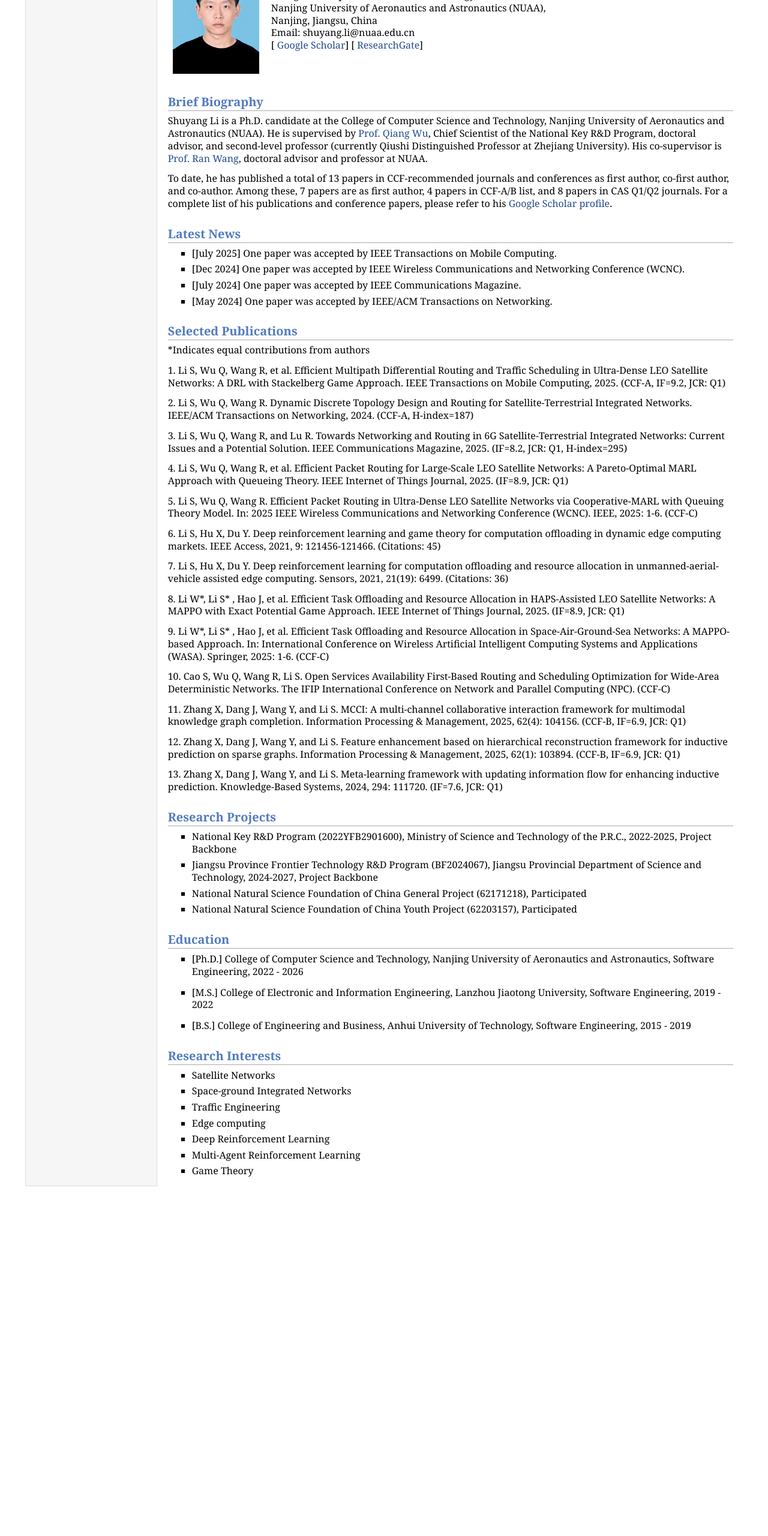
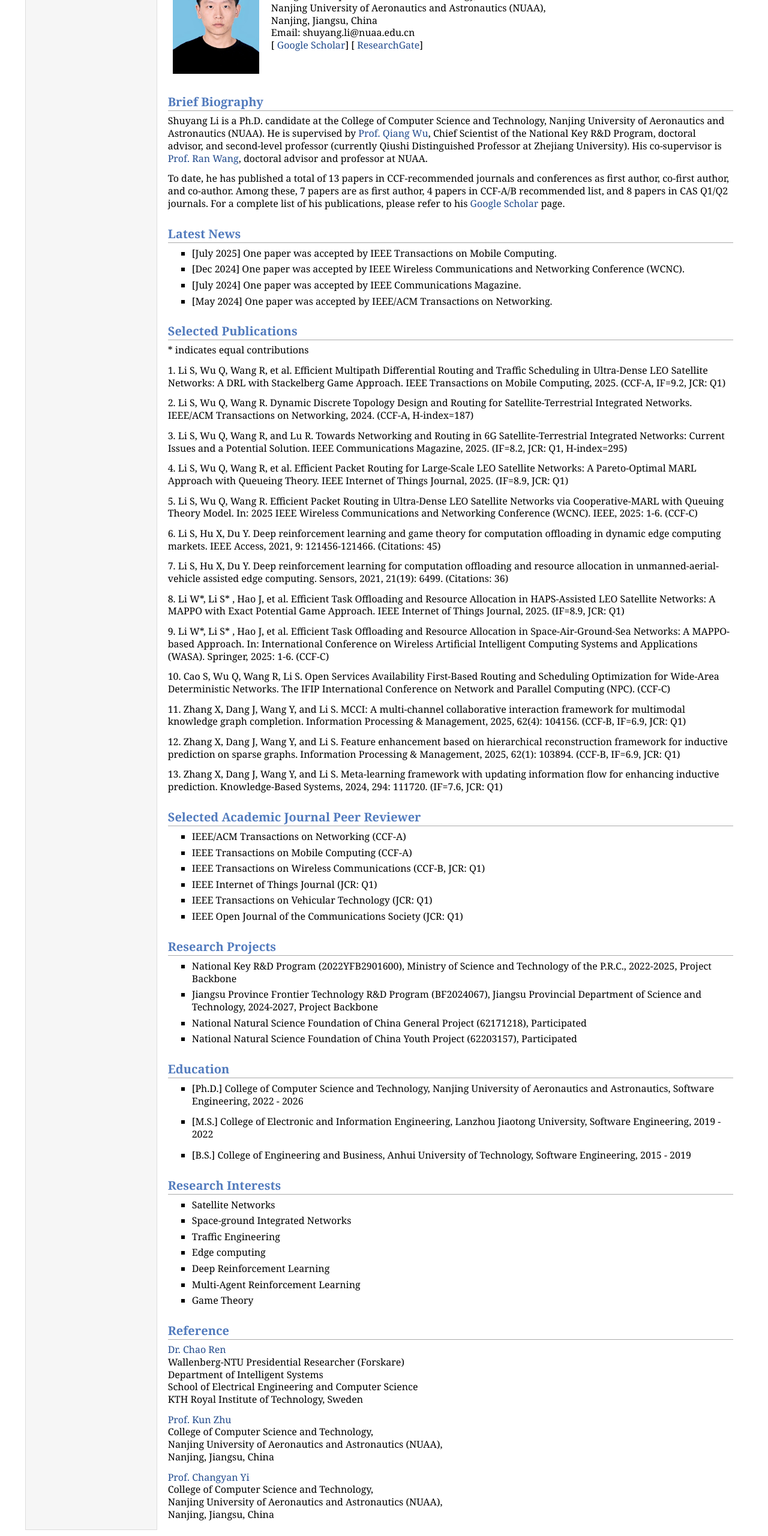
Before and after one commit to Bruce-Lee-ttys000/Bruce-Lee-ttys000.github.io, a plain HTML site: page index.html in a window 1280 px wide. Shown: the part 145-2705 px from the top of the page at 60% size. Before the commit the page ends 2132 px from the top, so only its background shows below. Drawn offline with Linux system fonts and the light colour scheme.

Commit message:
“20250912修改”

```diff
--- a/index.html
+++ b/index.html
@@ -40,8 +40,8 @@ Chief Scientist of the National Key R&amp;D Program, doctoral advisor, and secon
 His co-supervisor is <a href="https://faculty.nuaa.edu.cn/wangran/zh_CN/index.htm">Prof. Ran Wang</a>,
 doctoral advisor and professor at NUAA.</p>
 <p>To date, he has published a total of 13 papers in CCF-recommended journals and conferences as first author, co-first author, and co-author.
-Among these, 7 papers are as first author, 4 papers in CCF-A/B list, and 8 papers in CAS Q1/Q2 journals.
-For a complete list of his publications and conference papers, please refer to his <a href="https://scholar.google.com.hk/citations?user=WGHeYmcAAAAJ&amp;hl=zh-CN">Google Scholar profile</a>.</p>
+Among these, 7 papers are as first author, 4 papers in CCF-A/B recommended list, and 8 papers in CAS Q1/Q2 journals.
+For a complete list of his publications, please refer to his <a href="https://scholar.google.com.hk/citations?user=WGHeYmcAAAAJ&amp;hl=zh-CN">Google Scholar</a> page.</p>
 <h2>Latest News</h2>
 <ul>
 <li><p>[July 2025] One paper was accepted by IEEE Transactions on Mobile Computing.</p>
@@ -54,7 +54,7 @@ For a complete list of his publications and conference papers, please refer to h
 </li>
 </ul>
 <h2>Selected Publications</h2>
-<p>*Indicates equal contributions from authors</p>
+<p>* indicates equal contributions</p>
 <p>1. <b></b>Li S<b></b>, Wu Q, Wang R, et al. Efficient Multipath Differential Routing and Traffic Scheduling in Ultra-Dense LEO Satellite Networks: A DRL with Stackelberg Game Approach. IEEE Transactions on Mobile Computing, 2025. (CCF-A, IF=9.2, JCR: Q1)</p>
 <p>2. <b></b>Li S<b></b>, Wu Q, Wang R. Dynamic Discrete Topology Design and Routing for Satellite-Terrestrial Integrated Networks. IEEE/ACM Transactions on Networking, 2024. (CCF-A, H-index=187)</p>
 <p>3. <b></b>Li S<b></b>, Wu Q, Wang R, and Lu R. Towards Networking and Routing in 6G Satellite-Terrestrial Integrated Networks: Current Issues and a Potential Solution. IEEE Communications Magazine, 2025. (IF=8.2, JCR: Q1, H-index=295)</p>
@@ -68,6 +68,21 @@ For a complete list of his publications and conference papers, please refer to h
 <p>11. Zhang X, Dang J, Wang Y, and <b></b>Li S<b></b>. MCCI: A multi-channel collaborative interaction framework for multimodal knowledge graph completion. Information Processing &amp; Management, 2025, 62(4): 104156. (CCF-B, IF=6.9, JCR: Q1)</p>
 <p>12. Zhang X, Dang J, Wang Y, and <b></b>Li S<b></b>. Feature enhancement based on hierarchical reconstruction framework for inductive prediction on sparse graphs. Information Processing &amp; Management, 2025, 62(1): 103894. (CCF-B, IF=6.9, JCR: Q1)</p>
 <p>13. Zhang X, Dang J, Wang Y, and <b></b>Li S<b></b>. Meta-learning framework with updating information flow for enhancing inductive prediction. Knowledge-Based Systems, 2024, 294: 111720. (IF=7.6, JCR: Q1)</p>
+<h2>Selected Academic Journal Peer Reviewer</h2>
+<ul>
+<li><p>IEEE/ACM Transactions on Networking (CCF-A)</p>
+</li>
+<li><p>IEEE Transactions on Mobile Computing (CCF-A)</p>
+</li>
+<li><p>IEEE Transactions on Wireless Communications (CCF-B, JCR: Q1)</p>
+</li>
+<li><p>IEEE Internet of Things Journal (JCR: Q1)</p>
+</li>
+<li><p>IEEE Transactions on Vehicular Technology (JCR: Q1)</p>
+</li>
+<li><p>IEEE Open Journal of the Communications Society (JCR: Q1)</p>
+</li>
+</ul>
 <h2>Research Projects</h2>
 <ul>
 <li><p>National Key R&amp;D Program (2022YFB2901600), Ministry of Science and Technology of the P.R.C., 2022-2025, Project Backbone</p>
@@ -109,6 +124,20 @@ For a complete list of his publications and conference papers, please refer to h
 <li><p>Game Theory</p>
 </li>
 </ul>
+<h2>Reference</h2>
+<p><a href="https://rccccc-95.github.io/index.html">Dr. Chao Ren</a> <br />
+Wallenberg-NTU Presidential Researcher (Forskare) <br />
+Department of Intelligent Systems <br />
+School of Electrical Engineering and Computer Science <br />
+KTH Royal Institute of Technology, Sweden <br /></p>
+<p><a href="http://inet-nuaa.cn/kunzhu/">Prof. Kun Zhu</a> <br />
+College of Computer Science and Technology, <br />
+Nanjing University of Aeronautics and Astronautics (NUAA),<br />
+Nanjing, Jiangsu, China <br /></p>
+<p><a href="https://www.smilinnet.com/changyan/">Prof. Changyan Yi</a> <br />
+College of Computer Science and Technology, <br />
+Nanjing University of Aeronautics and Astronautics (NUAA),<br />
+Nanjing, Jiangsu, China </p>
 </td>
 </tr>
 </table>
```
Also changed, not shown: awards.html (+1 -1 lines), publications.html (+1 -1 lines), services.html (+1 -1 lines), 4 other files.
